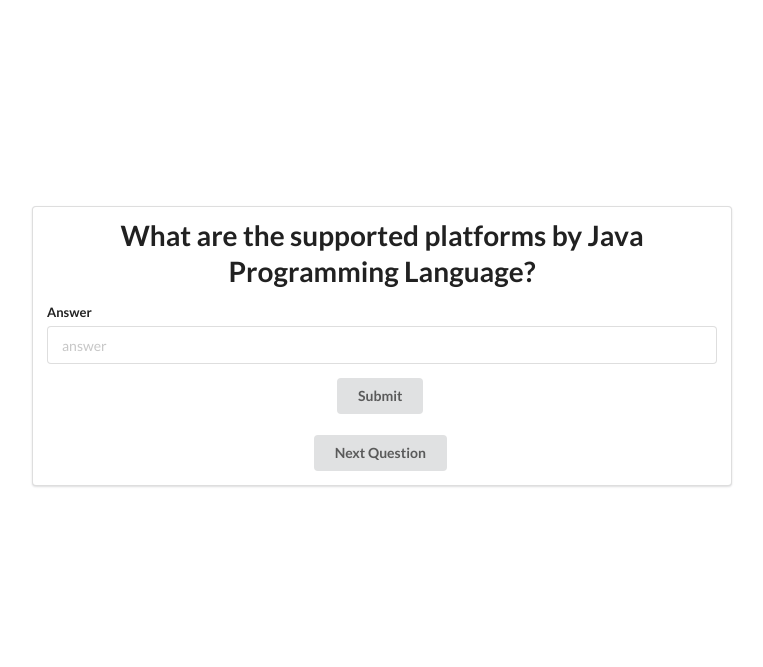
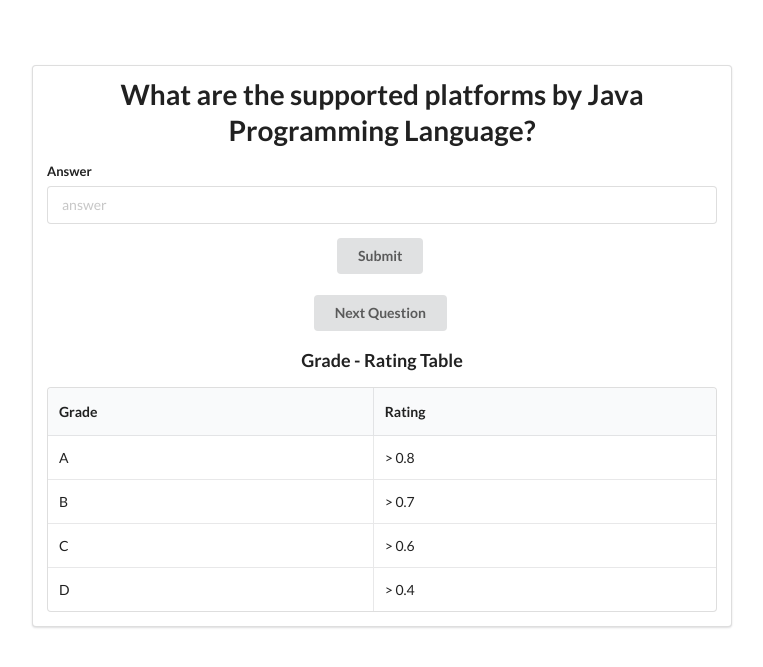
Before and after one commit to HelioStrike/AnswerRatingPredictor, a Flask app: page /test/1 in a window 1280 px wide. Shown: the top 667 px of the page, without its empty margins (244-1007 px from the left). Run offline with Flask 2, Linux system fonts and the light colour scheme; parts of the project's set-up code (start-up, migrations or seed data) failed here and were passed over; some libraries are stand-ins or nearby versions.

Commit message:
committed

```diff
--- a/server.py
+++ b/server.py
@@ -27,29 +27,29 @@ def return_rating(corr, res):
 def return_grade(corr, res):
     rating = return_rating(corr, res)
 
-    if rating > 0.80:
+    if rating > 0.8:
         grade = "A"
-    elif rating > 0.75:
+    elif rating > 0.7:
         grade = "B"
-    elif rating > 0.70:
+    elif rating > 0.60:
         grade = "C"
-    elif rating > 0.625:
+    elif rating > 0.40:
         grade = "D"
     else:
         grade = "F"
 
-    return grade
+    return rating, grade
 
 @app.route('/rate/<qid>/<sentence>')
 def get_grade(qid, sentence):
     answer = " ".join([w for w in sentence.split('+')])
-    grade = return_grade(correct_answers[qid], answer)
+    _, grade = return_grade(correct_answers[qid], answer)
 
     return questions[int(qid)]+" : "+grade
 
 @app.route('/compare/<corr>/<res>')
 def get_grade_sentences(corr, res):
-    return return_grade(" ".join([w for w in corr.split('+')]), " ".join([w for w in res.split('+')]))
+    return return_grade(" ".join([w for w in corr.split('+')]), " ".join([w for w in res.split('+')]))[1]
 
 @app.route('/test')
 @app.route('/test/<qid>', methods=['GET', 'POST'])
@@ -61,8 +61,8 @@ def test(qid=None):
         question = questions[int(qid)]
         if request.method == 'POST':
             answer = request.form["answer"]
-            grade = return_grade(correct_answers[int(qid)], answer)
-            return render_template("test.html", qid=qid, question=question, answer=answer, grade=grade)
+            rating, grade = return_grade(correct_answers[int(qid)], answer)
+            return render_template("test.html", qid=qid, question=question, answer=answer, grade=grade, rating=rating)
 
         return render_template("test.html", qid=qid, question=question)
 
--- a/templates/test.html
+++ b/templates/test.html
@@ -37,12 +37,41 @@
                     <div class="ui center aligned container">
                         {% if grade %}
                         <p><b>Your Answer:</b> {{ answer }}</p>
-                        <p><b>Grade:</b> {{ grade }}</p>
+                        <p><b>Grade:</b> {{ grade }} (Rating: {{ rating }})</p>
                         {% endif %}
 
                         <a href="/test"><div class="ui button">Next Question</div></a>
                     </div>
 
+                    <br/>
+
+                    <div class="ui center aligned container">
+                        <div class="ui big header">Grade - Rating Table</div>
+                        <table class="ui celled table">
+                        <thead>
+                          <tr><th>Grade</th>
+                          <th>Rating</th>
+                        </tr></thead>
+                        <tbody>
+                          <tr>
+                            <td data-label="Grade">A</td>
+                            <td data-label="Rating">> 0.8</td>
+                          </tr>
+                          <tr>
+                            <td data-label="Grade">B</td>
+                            <td data-label="Rating">> 0.7</td>
+                          </tr>
+                          <tr>
+                            <td data-label="Grade">C</td>
+                            <td data-label="Rating">> 0.6</td>
+                          </tr>
+                          <tr>
+                            <td data-label="Grade">D</td>
+                            <td data-label="Rating">> 0.4</td>
+                          </tr>
+                        </tbody>
+                      </table>
+                    </div>
                 </div>
             </div>
         </div>
```
Also changed, not shown: Vocab.py (+12 -2 lines), 1 other file.
